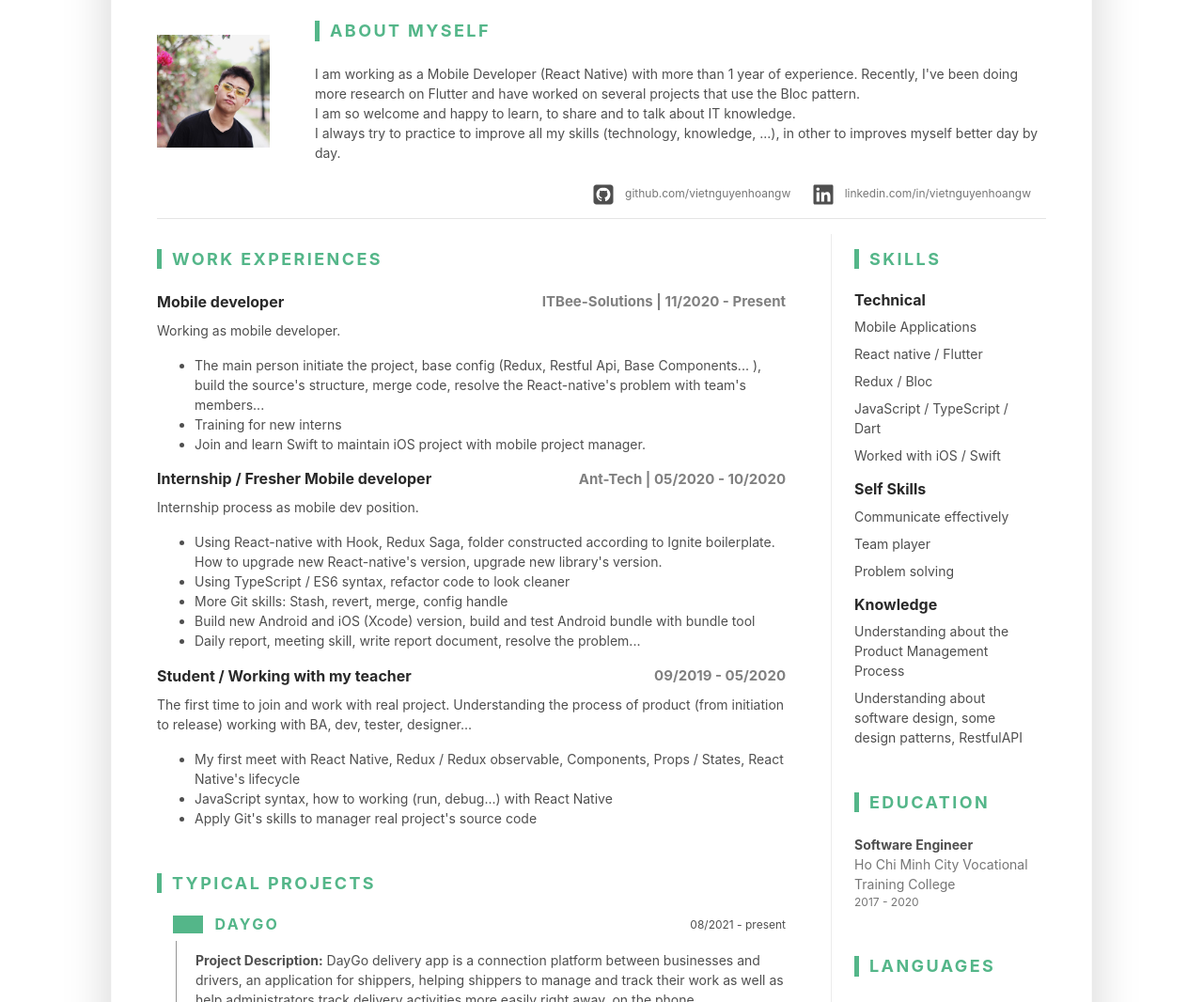
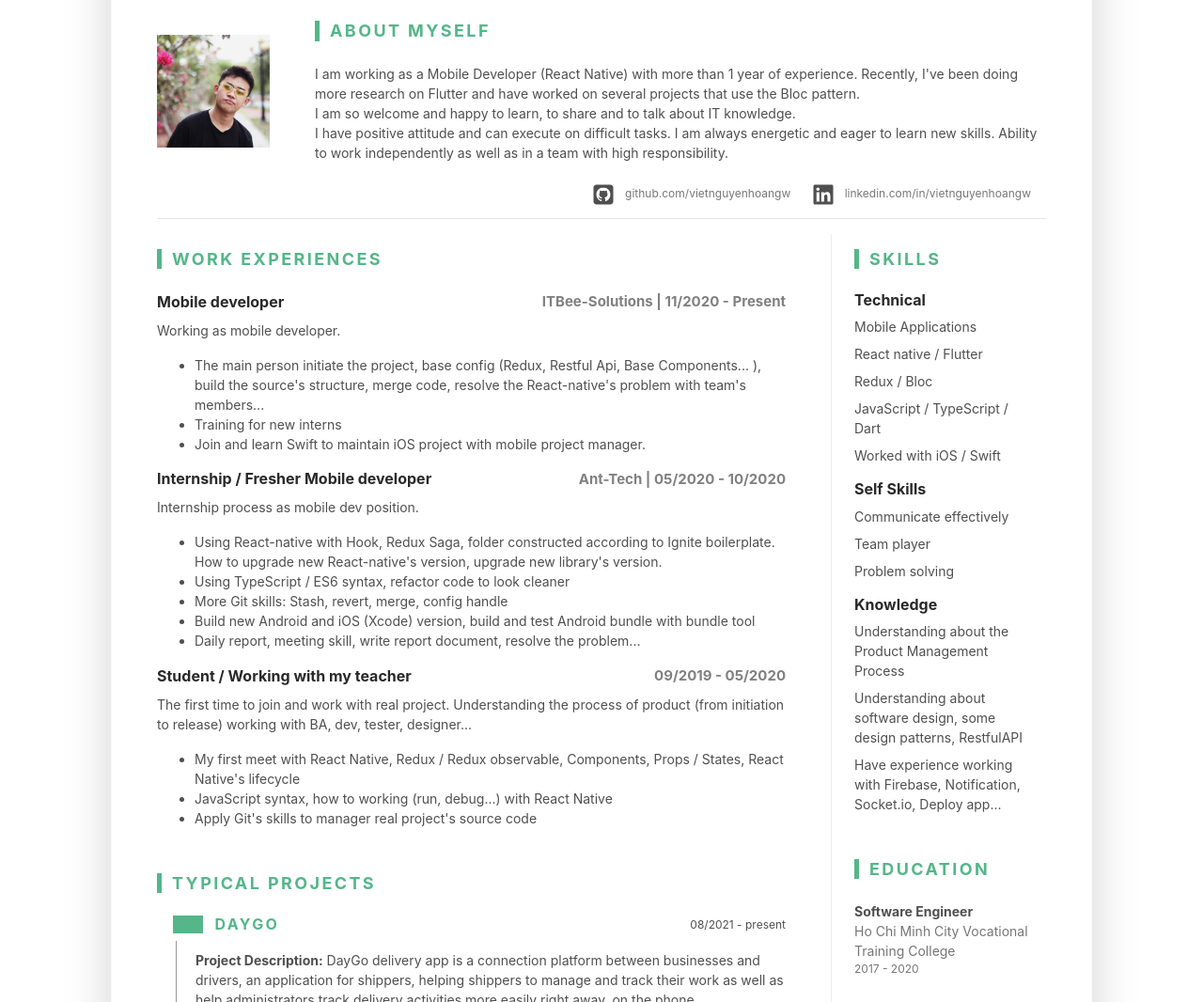
Before and after one commit to vietnguyenhoangw/online-cv-vietnguyenhoangw, a plain HTML site: page index.html in a window 1280 px wide. Shown: the part 220-1286 px from the top of the page at 94% size. Drawn offline with nearby package versions, Linux system fonts and the light colour scheme; a script that the page names is missing.

Commit message:
:hammer: update 08/10/2021

```diff
--- a/index.html
+++ b/index.html
@@ -71,9 +71,9 @@
 							<p class="mb-0"> I am so welcome and happy to learn, to share and to talk about IT
 								knowledge.
 							</p>
-							<p class="mb-0"> I always try to practice to improve all my skills (technology, knowledge,
-								...),
-								in other to improves myself better day by day.
+							<p class="mb-0"> I have positive attitude and can execute on difficult tasks. I am always
+								energetic and eager to learn new
+								skills. Ability to work independently as well as in a team with high responsibility.
 							</p>
 						</div>
 						<!--//media-body-->
@@ -274,39 +274,6 @@
 											</p>
 										</div>
 									</div>
-									<!-- <div class="item-content content-height-line">
-										<p>
-											<span class="font-weight-bold">Project Description:</span>
-											BeeBeauty is an application with main features are Spa schedule booking,
-											sell products, remember customer's information for Spa chain system.
-										</p>
-										<p>
-											<span class="font-weight-bold">Mobile team size:</span> 3 (App reference: <a
-												href="https://apps.apple.com/vn/app/beebeauty/id1573563265">iOS, </a><a
-												href="https://play.google.com/store/apps/details?id=com.beebeauty">Android
-											</a>)
-										</p>
-										<p>
-											<span class="font-weight-bold">Responsibilities:</span>
-										<ul class="resume-list">
-											<li>Mobile project's leader (Assign tasks, solve problems and train for new
-												members. Error handler in
-												development process...)</li>
-											<li>Initiate project, config base (Redux, Redux-Saga, Service, build folder
-												structure following Ignite pattern, create common base
-												components...)</li>
-											<li>Fix bug, refactor code and manage source code with Git (Merge code,
-												Conflict handle)</li>
-											<li>Build iOS version to TestFlight and Android (apk, aab), deploy to App
-												Store and Google Play Store.</li>
-										</ul>
-										</p>
-										<p>
-											<span class="font-weight-bold">Inside the project:</span>
-											Ignite pattern structure, Redux-Saga, TypeScript, Hook, react-native-config,
-											one-signal...
-										</p>
-									</div> -->
 									<!--// AnyBackup-->
 									<div class="item-heading row align-items-center mb-2 justify-content-between">
 										<h4 class="item-title resume-section-heading-custom green-box">
@@ -465,6 +432,8 @@
 										<li class="mb-2">Understanding about software design, some design
 											patterns,
 											RestfulAPI</li>
+										<li class="mb-2">Have experience working with Firebase, Notification, Socket.io,
+											Deploy app...</li>
 									</ul>
 								</div>
 							</section>
```
